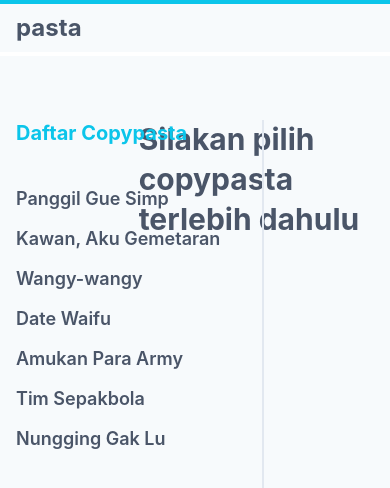
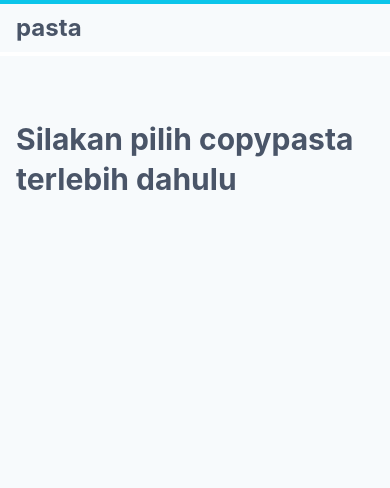
Before and after one commit to stevemc4/pasta, a Next.js app: page / in a window 390 px wide. Shown: the top 488 px of the page. Built offline with nearby package versions, Linux system fonts and the light colour scheme.

Commit message:
Hide the sidebar when in small screen

```diff
--- a/src/components/Sidebar/index.tsx
+++ b/src/components/Sidebar/index.tsx
@@ -11,7 +11,21 @@ interface Props {
 
 const Sidebar = ({ onSelect }: Props): React.ReactElement => {
   return (
-    <Box width="256px" pr="4" borderRight="2px solid" ml="-2" borderRightColor="gray.200" height="calc(100vh - 3.5rem - 4rem)" overflowY="auto" overflowX="auto" position="fixed">
+    <Box
+      width="256px"
+      pr="4"
+      borderRight="2px solid"
+      ml="-2"
+      borderRightColor="gray.200"
+      height="calc(100vh - 3.5rem - 4rem)"
+      overflowY="auto"
+      overflowX="auto"
+      position="fixed"
+      display={{
+        base: 'none',
+        md: 'initial'
+      }}
+    >
       <Heading as="h3" fontSize="xl" color="cyan.400" ml="2" mb="8">Daftar Copypasta</Heading>
       <List listStyleType="none">
       {Templates.map(item => (
--- a/src/pages/index.tsx
+++ b/src/pages/index.tsx
@@ -34,10 +34,10 @@ const Index = (): React.ReactElement => {
         <title>{`${template ? `${template.name} | ` : ''}pasta - Copypasta Untuk Semua`}</title>
       </Head>
       <Flex>
-        <Box w="256px">
+        <Box w={{ base: '0px', md: '256px' }} flexShrink={0}>
           <Sidebar onSelect={handleTemplateSelect}/>
         </Box>
-        <Box pl="4">
+        <Box pl={{ base: 0, md: 4 }}>
           <Heading as="h1" color="gray.600">{template?.name ?? 'Silakan pilih copypasta terlebih dahulu'}</Heading>
           {template && (
             <>
```
